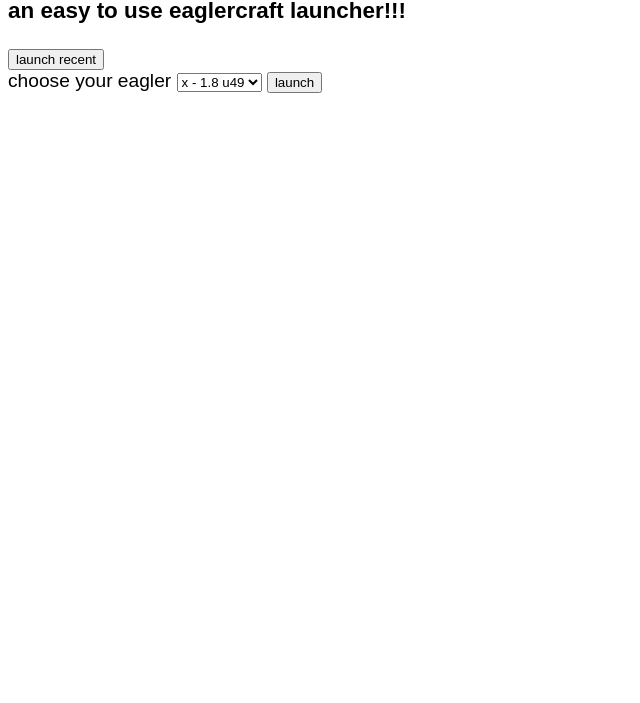
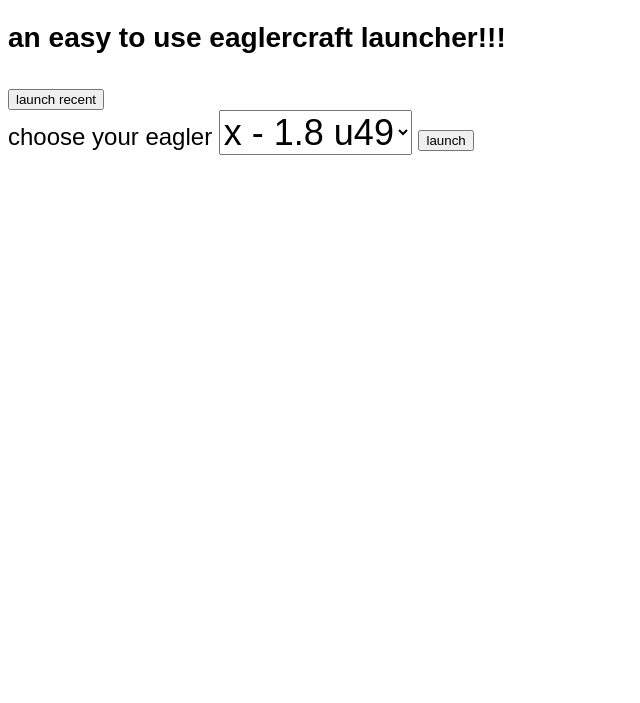
Before and after one commit to nexuster/eaglerr-v2, a plain HTML site: page index.html in a window 1280 px wide. Shown: the part 97-800 px from the top of the page, without its empty margins (0-640 px from the left). Drawn offline with Linux system fonts and the light colour scheme; a web font is replaced by a local one.

Commit message:
font changes

```diff
--- a/style.css
+++ b/style.css
@@ -1,6 +1,6 @@
 @import url('https://fonts.googleapis.com/css2?family=Lexend:wght@100..900&family=Micro+5&display=swap');
 
-body {
+body, select, option {
     font-family: 'Micro 5', sans-serif;
-    font-size: 120%;
+    font-size: 150%;
 }
```
